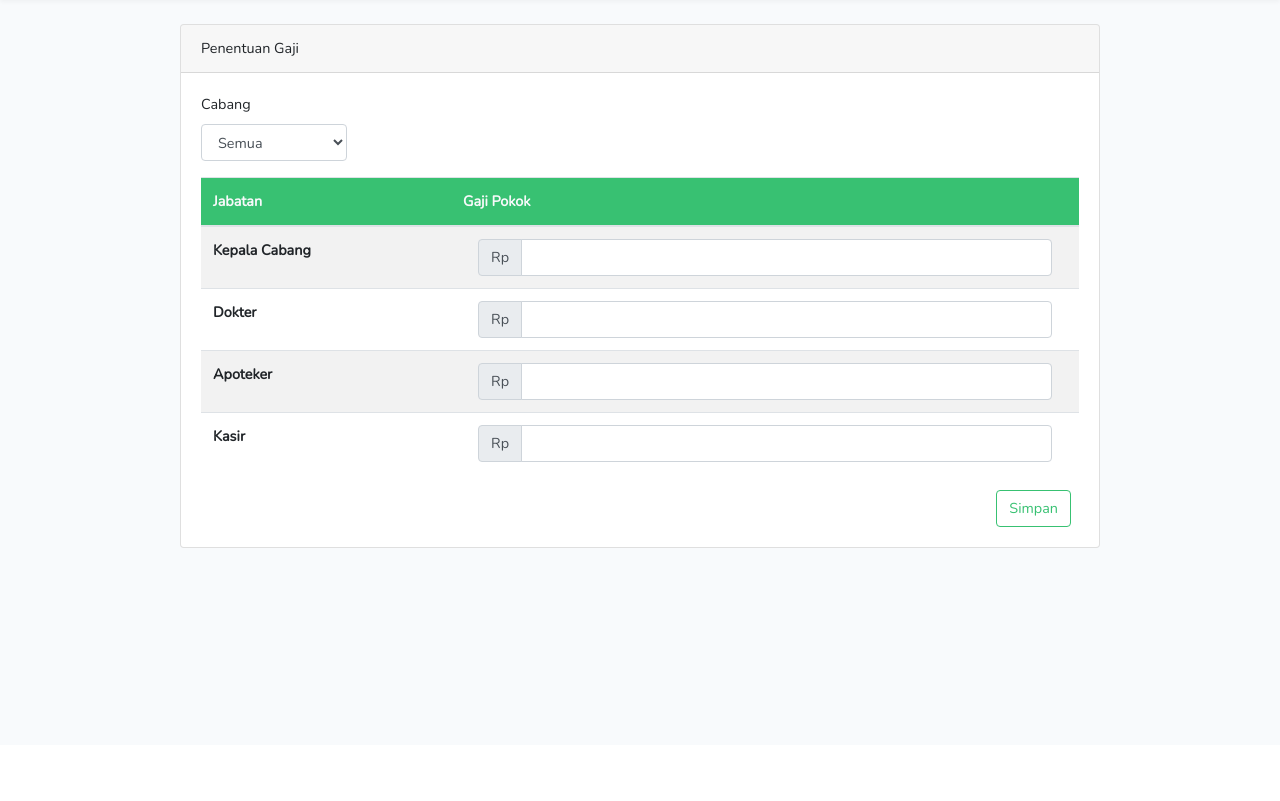
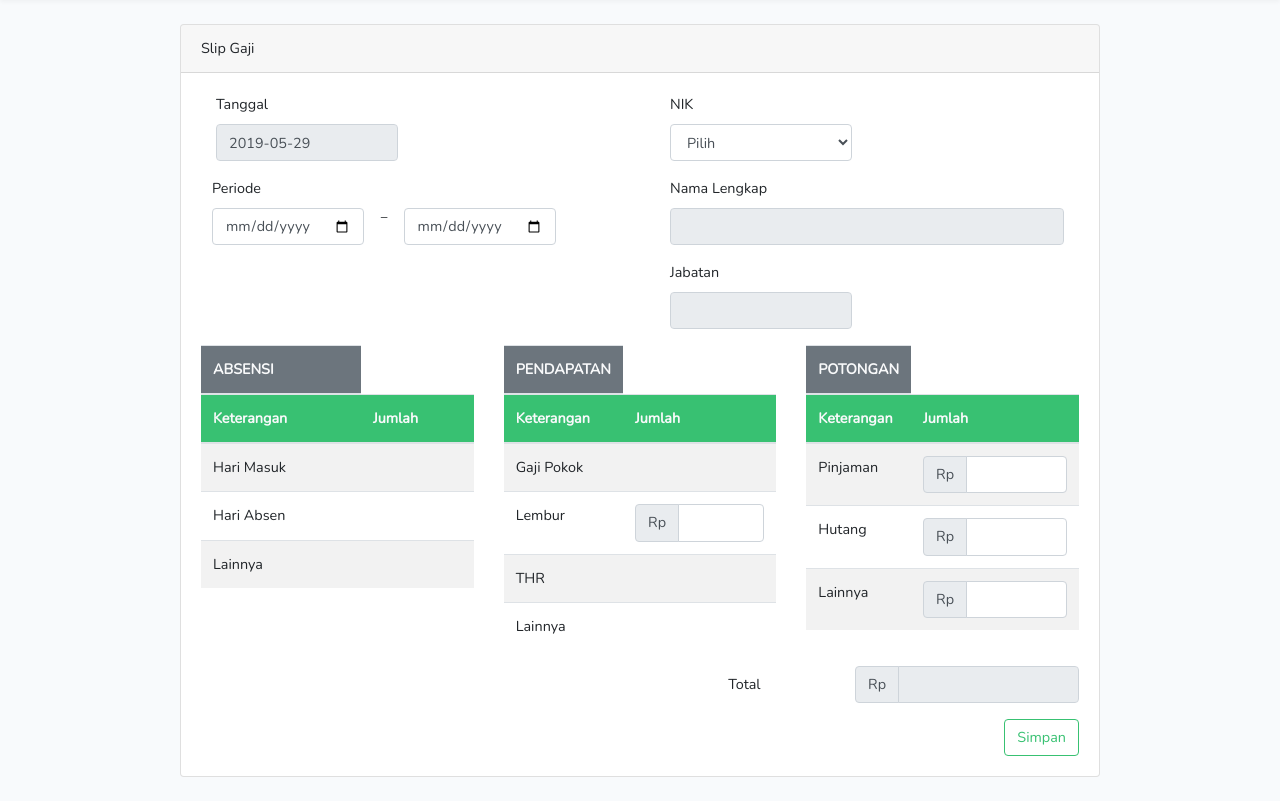
Before and after one commit to omandotkom/eapotek, a Laravel app: page /view/slipgaji in a window 1280 px wide. Shown: the part 55-856 px from the top of the page. Before the commit the page ends 603 px from the top, so only its background shows below. Run offline with Laravel 8, Linux system fonts and the light colour scheme; data comes from the database, SQL or seed files in the repository; some libraries are stand-ins or nearby versions.

Commit message:
Membuat Halaman Cetak Slip Gaji

```diff
--- a/resources/views/salary/slip.blade.php
+++ b/resources/views/salary/slip.blade.php
@@ -6,7 +6,7 @@
     <div class="row justify-content-center">
         <div class="col-md-10">
             <div class="card">
-                <div class="card-header">Penentuan Gaji</div>
+                <div class="card-header">Slip Gaji</div>
 
                 <div class="card-body">
                     <form id="formSupplier" method="post" action="javascript:void(0)">
@@ -16,71 +16,182 @@
                                 <label for="namaCabang">Cabang</label>
                                 <input type="text" id="namaCabang" value="{{$cabang->nama}}" class="form-control" placeholder="Disabled input">
                 </div>
+                </fieldset>--}}
+                <div class="row">
+                    <div class="col-md-6">
+                        <fieldset disabled>
+                            <div class="form-group col-md-6">
+                                <label for="tanggalTransaksi">Tanggal</label>
+                                <input type="text" value='{{ date("Y-m-d") }}' class="form-control" id="tanggalTransaksi">
+                            </div>
                         </fieldset>
-                --}}
-<div class="form-group">
-                        <label for="namaCabang">Cabang</label>
-                        <select id="namaCabang" class="form-control col-md-2">
-                            <option selected>Semua</option>
+                        <div class="form-row">
+                            <div class="form-group ml-3">
+                                <label for="periode">Periode</label>
+                                <input type="date" id="periode" class="form-control">
+                            </div>
+
+                            <div class="form-group mx-3 pt-4">
+                                <label> _ </label>
+                            </div>
+                            <div class="form-group pt-2">
+                                <label></label>
+                                <input type="date" id="periodend" class="form-control">
+                            </div>
+                        </div>
+                    </div>
+                    <div class="col">
+                        <div class="form-group col-md-6">
+                            <label for="nik">NIK</label>
+                            <select id="nik" class="form-control">
+                                <option selected>Pilih</option>
                                 @foreach($branches as $b)
-                            <option value="{{$b->id}}">{{$b->nama}}</option>
+                                <option value="{{$b->id}}">{{$b->nik}}</option>
                                 @endforeach
                             </select>
                         </div>
-
-
+                        <fieldset disabled>
+                            <div class="form-group col-md-auto">
+                                <label for="nama">Nama Lengkap</label>
+                                <input type="text" class="form-control" id="nama">
+                            </div>
+                        </fieldset>
+                        <fieldset disabled>
+                            <div class="form-group col-md-6">
+                                <label for="jabatan">Jabatan</label>
+                                <input type="text" class="form-control" id="jabatan">
+                            </div>
+                        </fieldset>
+                    </div>
+                </div>
+                <div class="row">
+                    <div class="col">
                         <table class="table table-responsive-lg table-striped">
                             <thead class="thead text-light bg-success">
+                                <tr class="bg-secondary">
+                                    <th scope="col">ABSENSI</th>
+                                </tr>
                                 <tr>
-                            <th scope="col">Jabatan</th>
-                            <th scope="col">Gaji Pokok</th>
+                                    <th scope="col">Keterangan</th>
+                                    <th scope="col">Jumlah</th>
                                 </tr>
                             </thead>
                             <tbody>
                                 <tr>
-                            <th scope="row">Kepala Cabang</th>
-                            <td><div class="input-group col-sm-auto">
+                                    <td>Hari Masuk</td>
+                                    <td></td>
+                                </tr>
+                                <tr>
+                                    <td>Hari Absen</td>
+                                    <td></td>
+                                </tr>
+                                <tr>
+                                    <td>Lainnya</td>
+                                    <td></td>
+                                </tr>
+                            </tbody>
+                        </table>
+                    </div>
+                    <div class="col">
+                        <table class="table table-responsive-lg table-striped">
+                            <thead class="thead text-light bg-success">
+                                <tr class="bg-secondary">
+                                    <th scope="col">PENDAPATAN</th>
+                                </tr>
+                                <tr>
+                                    <th scope="col">Keterangan</th>
+                                    <th scope="col">Jumlah</th>
+                                </tr>
+                            </thead>
+                            <tbody>
+                                <tr>
+                                    <td>Gaji Pokok</td>
+                                    <td></td>
+                                </tr>
+                                <tr>
+                                    <td>Lembur</td>
+                                    <td>
+                                        <div class="input-group">
                                             <div class="input-group-prepend">
-                                        <span class="input-group-text" id="rp">Rp</span>
+                                                <span class="input-group-text" id="basic-addon2">Rp</span>
                                             </div>
-                                    <input type="text" class="form-control" name="brancHead" id="branchHead" aria-label="branchHead" aria-describedby="rp">
+                                            <input type="text" class="form-control" id="lembur" aria-label="lembur" aria-describedby="basic-addon2">
                                         </div>
                                     </td>
                                 </tr>
                                 <tr>
-                            <th scope="row">Dokter</th>
-                            <td><div class="input-group col-sm-auto">
+                                    <td>THR</td>
+                                    <td></td>
+                                </tr>
+                                <tr>
+                                    <td>Lainnya</td>
+                                    <td></td>
+                                </tr>
+                            </tbody>
+                        </table>
+                    </div>
+                    <div class="col">
+                        <table class="table table-responsive-lg table-striped">
+                            <thead class="thead text-light bg-success">
+                                <tr class="bg-secondary">
+                                    <th scope="col">POTONGAN</th>
+                                </tr>
+                                <tr>
+                                    <th scope="col">Keterangan</th>
+                                    <th scope="col">Jumlah</th>
+                                </tr>
+                            </thead>
+                            <tbody>
+                                <tr>
+                                    <td>Pinjaman</td>
+                                    <td>
+                                        <div class="input-group">
                                             <div class="input-group-prepend">
-                                        <span class="input-group-text" id="rp">Rp</span>
+                                                <span class="input-group-text" id="basic-addon2">Rp</span>
                                             </div>
-                                    <input type="text" class="form-control" name="dokter" id="dokter" aria-label="dokter" aria-describedby="rp">
+                                            <input type="text" class="form-control" id="jumlahBayar" aria-label="jumlahBayar" aria-describedby="basic-addon2">
                                         </div>
                                     </td>
                                 </tr>
                                 <tr>
-                            <th scope="row">Apoteker</th>
-                            <td><div class="input-group col-sm-auto">
+                                    <td>Hutang</td>
+                                    <td>
+                                        <div class="input-group">
                                             <div class="input-group-prepend">
-                                        <span class="input-group-text" id="rp">Rp</span>
+                                                <span class="input-group-text" id="basic-addon2">Rp</span>
                                             </div>
-                                    <input type="text" class="form-control" name="apoteker" id="apoteker" aria-label="apoteker" aria-describedby="rp">
+                                            <input type="text" class="form-control" id="hutang" aria-label="hutang" aria-describedby="basic-addon2">
                                         </div>
                                     </td>
                                 </tr>
                                 <tr>
-                            <th scope="row">Kasir</th>
-                            <td><div class="input-group col-sm-auto">
+                                    <td>Lainnya</td>
+                                    <td>
+                                        <div class="input-group">
                                             <div class="input-group-prepend">
-                                        <span class="input-group-text" id="rp">Rp</span>
+                                                <span class="input-group-text" id="basic-addon2">Rp</span>
                                             </div>
-                                    <input type="text" class="form-control" name="kasir" id="kasir" aria-label="kasir" aria-describedby="rp">
+                                            <input type="text" class="form-control" id="lainnya" aria-label="lainnya" aria-describedby="basic-addon2">
                                         </div>
                                     </td>
                                 </tr>
                             </tbody>
                         </table>
+                    </div>
+                </div>
+                <fieldset disabled>
+                    <div class="form-group row offset-7">
+                        <label for="totalBiaya" class="col-sm-4 col-form-label">Total</label>
+                        <div class="input-group col-sm-8">
+                            <div class="input-group-prepend">
+                                <span class="input-group-text" id="basic-addon1">Rp</span>
+                            </div>
+                            <input type="text" class="form-control" id="totalBiaya" aria-label="totalBiaya" aria-describedby="basic-addon1">
+                        </div>
+                    </div>
+                </fieldset>
                 <div class="text-right">
-                    <button type="submit" onclick="onSubmitClicked();" id="send_form" class="btn btn-outline-success mr-2">Simpan</button>
+                    <button type="submit" onclick="onSubmitClicked();" id="send_form" class="btn btn-outline-success">Simpan</button>
                 </div>
                 {{--<script>
                             async function onSubmitClicked() {
```
Lines whose indentation alone changed are shown as unchanged.
